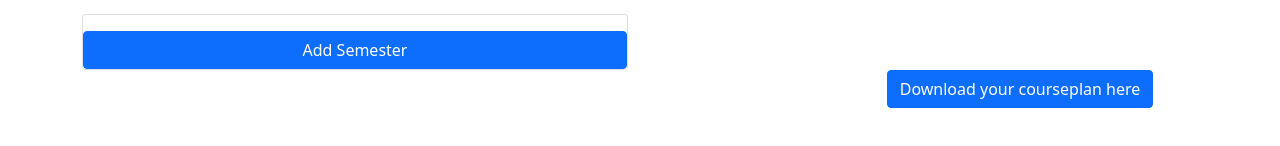
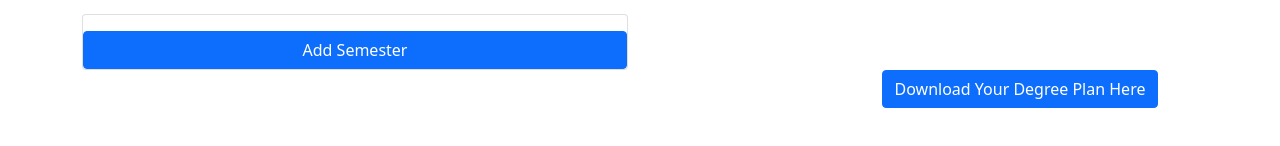
Before and after one commit to UD-CISC275-F21/ud-cis-scheduler-team-9, a React (Create React App) app: page / in a window 1280 px wide. Shown: the part 306-452 px from the top of the page. Built offline with nearby package versions, Linux system fonts and the light colour scheme.

Commit message:
Changed the button text

```diff
--- a/src/Components/CSVExport.tsx
+++ b/src/Components/CSVExport.tsx
@@ -24,7 +24,7 @@ export function CSVExport({plan}: {plan: Semester[]}): JSX.Element{
                 console.log("You click the link"); // 👍🏻 Your click handling logic
             }}
         >
-            Download your courseplan here
+            Download Your Degree Plan Here
         </CSVLink>
     );
 }
```
